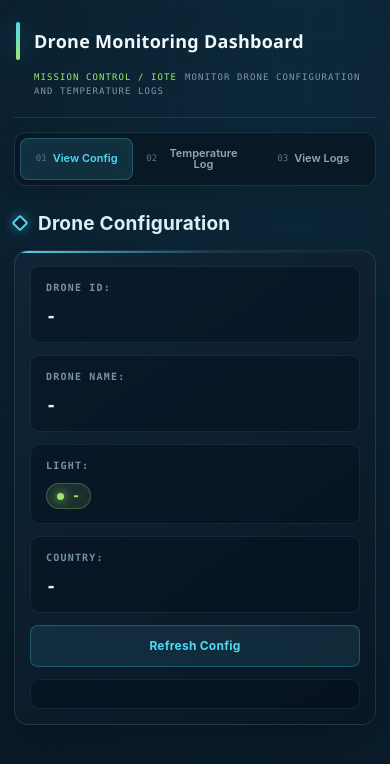
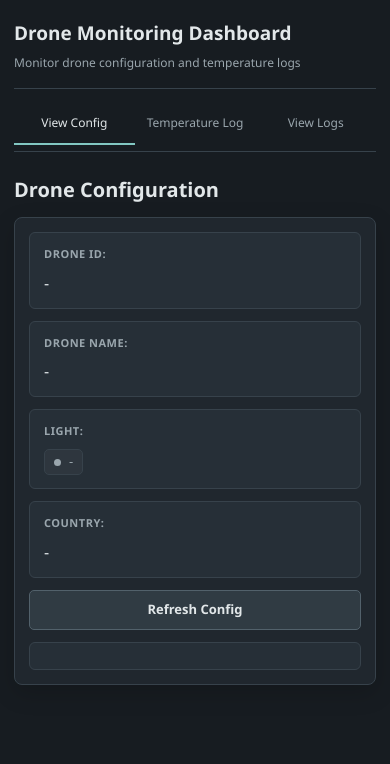
Before and after one commit to Itmetxr/myserver, a website: page public/index.html in a window 390 px wide. Drawn offline with Linux system fonts and the light colour scheme; no server answers.

Commit message:
Refine dashboard into a practical control room

```diff
--- a/public/style.css
+++ b/public/style.css
@@ -1,18 +1,16 @@
 :root {
     color-scheme: dark;
-    --bg: #07111d;
-    --panel: rgba(13, 27, 42, 0.9);
-    --panel-raised: #102237;
-    --panel-soft: #0b1928;
-    --line: rgba(124, 172, 202, 0.17);
-    --text: #e4f1f6;
-    --muted: #8398a9;
-    --cyan: #50d9f2;
-    --cyan-soft: rgba(80, 217, 242, 0.12);
-    --green: #9ee86f;
-    --green-soft: rgba(158, 232, 111, 0.12);
-    --amber: #f6bd60;
-    --shadow: 0 22px 60px rgba(0, 0, 0, 0.3);
+    --bg: #171c21;
+    --panel: #20272e;
+    --panel-raised: #262f37;
+    --line: #37424b;
+    --text: #e2e7e9;
+    --muted: #9aa6ad;
+    --accent: #82c7c2;
+    --accent-soft: rgba(130, 199, 194, 0.12);
+    --green: #a6cf9b;
+    --amber: #e5b66d;
+    --shadow: 0 8px 24px rgba(0, 0, 0, 0.16);
 }
 
 * { box-sizing: border-box; }
@@ -20,199 +18,117 @@
 html { min-width: 320px; background: var(--bg); }
 
 body {
-    position: relative;
-    isolation: isolate;
     min-height: 100vh;
     margin: 0;
-    overflow-x: hidden;
     color: var(--text);
-    background:
-        radial-gradient(ellipse at 82% -15%, rgba(31, 122, 157, 0.22), transparent 38rem),
-        radial-gradient(ellipse at 0% 45%, rgba(20, 76, 103, 0.14), transparent 34rem),
-        var(--bg);
-    font-family: Inter, "Segoe UI", Arial, sans-serif;
-}
-
-body::before {
-    position: fixed;
-    z-index: -1;
-    inset: 0;
-    pointer-events: none;
-    background-image:
-        linear-gradient(rgba(92, 149, 178, 0.035) 1px, transparent 1px),
-        linear-gradient(90deg, rgba(92, 149, 178, 0.035) 1px, transparent 1px);
-    background-size: 34px 34px;
-    content: "";
-    mask-image: linear-gradient(to bottom, black, transparent 85%);
+    background: var(--bg);
+    font-family: "Segoe UI", Arial, sans-serif;
 }
 
 header {
-    position: relative;
     display: flex;
     align-items: center;
     justify-content: space-between;
     gap: 24px;
-    width: min(100% - 48px, 1400px);
-    min-height: 116px;
+    width: min(100% - 48px, 1200px);
+    min-height: 94px;
     margin: 0 auto;
-    padding: 24px 6px;
+    padding: 20px 0;
     border-bottom: 1px solid var(--line);
     text-align: left;
 }
 
-header::before {
-    display: block;
-    flex: 0 0 auto;
-    width: 4px;
-    height: 46px;
-    border-radius: 4px;
-    background: linear-gradient(var(--cyan), var(--green));
-    box-shadow: 0 0 22px rgba(80, 217, 242, 0.4);
-    content: "";
-}
+header::before { display: none; }
 
 header h1 {
     flex: 1;
     margin: 0;
-    color: #f0f8fb;
-    font-family: "Segoe UI", Arial, sans-serif;
-    font-size: clamp(20px, 2vw, 27px);
-    font-weight: 700;
-    letter-spacing: 0.015em;
+    color: var(--text);
+    font-size: clamp(20px, 2vw, 25px);
+    font-weight: 600;
+    letter-spacing: 0;
 }
 
 header p {
+    max-width: 300px;
     margin: 0;
     color: var(--muted);
-    font-family: Consolas, "Courier New", monospace;
-    font-size: 11px;
-    letter-spacing: 0.12em;
-    line-height: 1.6;
+    font-size: 12px;
+    line-height: 1.5;
     text-align: right;
-    text-transform: uppercase;
 }
 
-header p::before {
-    display: block;
-    margin-bottom: 4px;
-    color: var(--green);
-    content: "MISSION CONTROL / IOTE";
-    font-size: 10px;
-}
+header p::before { display: none; }
 
 .navbar {
     display: flex;
     align-items: center;
-    gap: 8px;
-    width: min(100% - 48px, 1400px);
+    gap: 4px;
+    width: min(100% - 48px, 1200px);
     margin: 22px auto 0;
-    padding: 8px;
-    border: 1px solid var(--line);
-    border-radius: 12px;
-    background: rgba(9, 22, 35, 0.82);
-    box-shadow: 0 10px 28px rgba(0, 0, 0, 0.16);
-    backdrop-filter: blur(14px);
+    padding: 0 0 10px;
+    border-bottom: 1px solid var(--line);
 }
 
 .tab-btn {
     display: inline-flex;
     align-items: center;
     justify-content: center;
-    gap: 10px;
-    min-height: 43px;
-    padding: 0 18px;
-    border: 1px solid transparent;
-    border-radius: 8px;
-    color: #91a8b8;
+    min-height: 40px;
+    padding: 0 16px;
+    border: 0;
+    border-bottom: 2px solid transparent;
+    border-radius: 0;
+    color: var(--muted);
     background: transparent;
-    font: 600 13px/1 Inter, "Segoe UI", Arial, sans-serif;
+    font: 500 14px/1 "Segoe UI", Arial, sans-serif;
     text-decoration: none;
-    transition: color 160ms ease, background 160ms ease, border-color 160ms ease, transform 160ms ease;
+    transition: color 150ms ease, border-color 150ms ease;
 }
 
-.tab-btn::before {
-    color: #57768a;
-    font: 11px/1 Consolas, "Courier New", monospace;
-}
-
-.tab-btn[data-page="configPage"]::before,
-.tab-btn[href="/config.html"]::before { content: "01"; }
-.tab-btn[data-page="temperaturePage"]::before,
-.tab-btn[href="/form.html"]::before { content: "02"; }
-.tab-btn[data-page="logsPage"]::before,
-.tab-btn[href="/logs.html"]::before { content: "03"; }
+.tab-btn::before { display: none; }
 
 .tab-btn:hover {
-    transform: translateY(-1px);
-    border-color: var(--line);
     color: var(--text);
-    background: rgba(80, 217, 242, 0.06);
+    background: rgba(255, 255, 255, 0.035);
 }
 
 .tab-btn.active {
-    border-color: rgba(80, 217, 242, 0.25);
-    color: var(--cyan);
-    background: var(--cyan-soft);
-    box-shadow: inset 0 0 18px rgba(80, 217, 242, 0.035);
+    border-bottom-color: var(--accent);
+    color: var(--text);
+    background: transparent;
 }
 
 .page {
     display: none;
-    width: min(100% - 48px, 1400px);
-    margin: 34px auto 64px;
-    animation: panel-in 240ms ease-out both;
+    width: min(100% - 48px, 1200px);
+    margin: 30px auto 56px;
 }
 
 .page.active { display: block; }
 
-@keyframes panel-in {
-    from { opacity: 0; transform: translateY(7px); }
-    to { opacity: 1; transform: translateY(0); }
+.page h2 {
+    margin: 0 0 18px;
+    color: var(--text);
+    font-size: 20px;
+    font-weight: 600;
+    letter-spacing: 0;
 }
 
-.page h2 {
-    display: flex;
-    align-items: center;
-    gap: 12px;
-    margin: 0 0 20px;
-    color: #dff4fa;
-    font-size: clamp(19px, 2vw, 24px);
-    font-weight: 650;
-    letter-spacing: 0.01em;
-}
-
-.page h2::before {
-    width: 8px;
-    height: 8px;
-    border: 2px solid var(--cyan);
-    border-radius: 2px;
-    box-shadow: 0 0 12px rgba(80, 217, 242, 0.5);
-    content: "";
-    transform: rotate(45deg);
-}
+.page h2::before { display: none; }
 
 .config-card,
 .form-card {
-    position: relative;
-    overflow: hidden;
     max-width: 100%;
-    padding: clamp(20px, 3vw, 34px);
+    padding: 22px;
     border: 1px solid var(--line);
-    border-radius: 14px;
-    background: linear-gradient(145deg, rgba(17, 37, 56, 0.97), rgba(9, 23, 37, 0.96));
+    border-radius: 8px;
+    background: var(--panel);
     box-shadow: var(--shadow);
 }
 
 .config-card::before,
-.form-card::before {
-    position: absolute;
-    top: 0;
-    left: 0;
-    width: 100%;
-    height: 2px;
-    background: linear-gradient(90deg, var(--cyan), rgba(80, 217, 242, 0.12) 55%, transparent);
-    content: "";
-}
+.form-card::before { display: none; }
 
 .config-card {
     display: grid;
@@ -224,10 +140,10 @@ header p::before {
 .form-card > p {
     min-width: 0;
     margin: 0;
-    padding: 16px 18px;
-    border: 1px solid rgba(124, 172, 202, 0.12);
-    border-radius: 9px;
-    background: rgba(4, 15, 25, 0.44);
+    padding: 15px 16px;
+    border: 1px solid var(--line);
+    border-radius: 6px;
+    background: var(--panel-raised);
     line-height: 1.5;
 }
 
@@ -235,17 +151,18 @@ header p::before {
 .form-card strong {
     display: block;
     min-width: 0;
-    margin-bottom: 9px;
-    color: #7892a5;
-    font: 600 10px/1.4 Consolas, "Courier New", monospace;
-    letter-spacing: 0.12em;
+    margin-bottom: 8px;
+    color: var(--muted);
+    font-size: 11px;
+    font-weight: 600;
+    letter-spacing: 0.045em;
     text-transform: uppercase;
 }
 
 .config-card span,
 .form-card span {
-    color: #e6f5fa;
-    font: 600 clamp(17px, 2vw, 22px)/1.3 Consolas, "Courier New", monospace;
+    color: var(--text);
+    font: 500 clamp(16px, 2vw, 20px)/1.35 "Segoe UI", Arial, sans-serif;
     overflow-wrap: anywhere;
 }
 
@@ -254,11 +171,11 @@ header p::before {
     align-items: center;
     gap: 8px;
     min-height: 26px;
-    padding: 3px 10px;
-    border: 1px solid rgba(158, 232, 111, 0.28);
-    border-radius: 99px;
-    color: var(--green);
-    background: var(--green-soft);
+    padding: 3px 9px;
+    border: 1px solid var(--line);
+    border-radius: 5px;
+    color: var(--muted);
+    background: rgba(255, 255, 255, 0.035);
     font-size: 13px;
     text-transform: uppercase;
 }
@@ -268,7 +185,6 @@ header p::before {
     height: 7px;
     border-radius: 50%;
     background: currentColor;
-    box-shadow: 0 0 10px currentColor;
     content: "";
 }
 
@@ -276,24 +192,22 @@ header p::before {
 .form-card button,
 #refreshLogsBtn,
 .pagination button {
-    min-height: 42px;
-    padding: 0 17px;
-    border: 1px solid rgba(80, 217, 242, 0.25);
-    border-radius: 8px;
-    color: var(--cyan);
-    background: rgba(80, 217, 242, 0.09);
-    font: 650 12px/1 Inter, "Segoe UI", Arial, sans-serif;
-    letter-spacing: 0.02em;
-    transition: background 160ms ease, border-color 160ms ease, transform 160ms ease;
+    min-height: 40px;
+    padding: 0 15px;
+    border: 1px solid #52616b;
+    border-radius: 5px;
+    color: var(--text);
+    background: #303b43;
+    font: 600 13px/1 "Segoe UI", Arial, sans-serif;
+    transition: background 150ms ease, border-color 150ms ease;
 }
 
 .config-card button:hover,
 .form-card button:hover,
 #refreshLogsBtn:hover,
 .pagination button:hover:not(:disabled) {
-    transform: translateY(-1px);
-    border-color: rgba(80, 217, 242, 0.55);
-    background: rgba(80, 217, 242, 0.16);
+    border-color: #71828c;
+    background: #39464f;
 }
 
 .config-card button { justify-self: start; }
@@ -314,60 +228,60 @@ header p::before {
 .form-card form {
     grid-column: 1 / -1;
     margin: 8px 0 0;
-    padding: 20px;
-    border: 1px solid rgba(124, 172, 202, 0.12);
-    border-radius: 10px;
-    background: rgba(4, 15, 25, 0.44);
+    padding: 18px;
+    border: 1px solid var(--line);
+    border-radius: 6px;
+    background: var(--panel-raised);
 }
 
 label {
     display: block;
-    margin-bottom: 10px;
-    color: #9ab0bf;
-    font: 600 11px/1.4 Consolas, "Courier New", monospace;
-    letter-spacing: 0.1em;
-    text-transform: uppercase;
+    margin-bottom: 9px;
+    color: var(--muted);
+    font-size: 12px;
+    font-weight: 600;
+    letter-spacing: 0.035em;
 }
 
 input[type="number"] {
     display: block;
     width: 100%;
-    min-height: 52px;
-    margin: 0 0 14px;
-    padding: 0 15px;
-    border: 1px solid rgba(124, 172, 202, 0.24);
-    border-radius: 8px;
+    min-height: 48px;
+    margin: 0 0 13px;
+    padding: 0 13px;
+    border: 1px solid #48545d;
+    border-radius: 5px;
     outline: none;
     color: var(--text);
-    background: #081522;
-    font: 600 20px/1 Consolas, "Courier New", monospace;
-    transition: border-color 160ms ease, box-shadow 160ms ease;
+    background: #171d22;
+    font: 500 18px/1 "Segoe UI", Arial, sans-serif;
+    transition: border-color 150ms ease, box-shadow 150ms ease;
 }
 
 input[type="number"]:focus {
-    border-color: rgba(80, 217, 242, 0.72);
-    box-shadow: 0 0 0 3px rgba(80, 217, 242, 0.12);
+    border-color: var(--accent);
+    box-shadow: 0 0 0 2px rgba(130, 199, 194, 0.15);
 }
 
-input::placeholder { color: #4f687a; }
+input::placeholder { color: #7b878e; }
 
 #submitTemperatureBtn {
-    border-color: rgba(158, 232, 111, 0.34);
-    color: #d8ffc0;
-    background: rgba(158, 232, 111, 0.12);
+    border-color: #477d77;
+    color: #d4ece9;
+    background: #31534f;
 }
 
 #submitTemperatureBtn:hover {
-    border-color: rgba(158, 232, 111, 0.62);
-    background: rgba(158, 232, 111, 0.2);
+    border-color: #619790;
+    background: #3b625d;
 }
 
 .table-container {
     width: 100%;
     overflow: auto;
     border: 1px solid var(--line);
-    border-radius: 12px;
-    background: rgba(9, 22, 35, 0.92);
+    border-radius: 7px;
+    background: var(--panel);
     box-shadow: var(--shadow);
 }
 
@@ -378,47 +292,47 @@ table {
     text-align: left;
 }
 
-thead { background: rgba(80, 217, 242, 0.08); }
+thead { background: #29323a; }
 
 th {
-    color: #8ca8b9;
-    font: 600 10px/1.4 Consolas, "Courier New", monospace;
-    letter-spacing: 0.11em;
+    color: #b0bbc1;
+    font-size: 11px;
+    font-weight: 600;
+    letter-spacing: 0.045em;
     text-transform: uppercase;
 }
 
 th, td {
-    padding: 15px 18px;
-    border-bottom: 1px solid rgba(124, 172, 202, 0.1);
+    padding: 13px 16px;
+    border-bottom: 1px solid var(--line);
     text-align: left;
 }
 
 td {
-    color: #c8dce5;
-    font: 13px/1.5 Consolas, "Courier New", monospace;
+    color: #d0d7da;
+    font: 13px/1.5 "Segoe UI", Arial, sans-serif;
 }
 
-tbody tr { transition: background 140ms ease; }
-tbody tr:hover { background: rgba(80, 217, 242, 0.055); }
+tbody tr { transition: background 120ms ease; }
+tbody tr:hover { background: rgba(255, 255, 255, 0.035); }
 tbody tr:last-child td { border-bottom: 0; }
-
-tbody td:last-child { color: var(--cyan); }
+tbody td:last-child { color: var(--accent); }
 
 .pagination {
     display: flex;
     align-items: center;
     justify-content: flex-end;
     gap: 10px;
-    margin: 18px 0;
+    margin: 16px 0;
 }
 
 .pagination button { min-height: 36px; padding: 0 13px; }
-.pagination button:disabled { opacity: 0.38; cursor: not-allowed; }
+.pagination button:disabled { opacity: 0.42; cursor: not-allowed; }
 
 #pageInfo {
     min-width: 74px;
     color: var(--muted);
-    font: 11px/1 Consolas, "Courier New", monospace;
+    font-size: 12px;
     text-align: center;
 }
 
@@ -432,43 +346,40 @@ tbody td:last-child { color: var(--cyan); }
 }
 
 :focus-visible {
-    outline: 2px solid var(--cyan);
-    outline-offset: 3px;
+    outline: 2px solid var(--accent);
+    outline-offset: 2px;
 }
 
 @media (max-width: 680px) {
     header {
         flex-wrap: wrap;
-        gap: 10px 14px;
-        width: min(100% - 28px, 1400px);
+        gap: 8px 14px;
+        width: min(100% - 28px, 1200px);
         min-height: 0;
-        padding: 22px 2px 18px;
+        padding: 20px 0 16px;
     }
 
-    header::before { height: 38px; }
-    header h1 { font-size: 18px; }
-    header p { width: 100%; padding-left: 18px; text-align: left; font-size: 9px; }
-    header p::before { display: inline; margin-right: 8px; font-size: 9px; }
+    header h1 { font-size: 19px; }
+    header p { width: 100%; max-width: none; text-align: left; }
 
     .navbar {
-        gap: 5px;
-        width: min(100% - 28px, 1400px);
+        gap: 0;
+        width: min(100% - 28px, 1200px);
         margin-top: 14px;
-        padding: 5px;
+        padding-bottom: 6px;
     }
 
-    .tab-btn { flex: 1; gap: 6px; min-height: 42px; padding: 0 7px; font-size: 11px; }
-    .tab-btn::before { font-size: 9px; }
+    .tab-btn { flex: 1; min-height: 42px; padding: 0 7px; font-size: 12px; }
 
-    .page { width: min(100% - 28px, 1400px); margin: 26px auto 44px; }
-    .page h2 { margin-bottom: 15px; }
+    .page { width: min(100% - 28px, 1200px); margin: 24px auto 40px; }
+    .page h2 { margin-bottom: 14px; }
 
-    .config-card, .form-card { grid-template-columns: 1fr; padding: 15px; }
-    .config-card p, .form-card > p { padding: 14px 15px; }
+    .config-card, .form-card { grid-template-columns: 1fr; padding: 14px; }
+    .config-card p, .form-card > p { padding: 13px 14px; }
     .config-card button { width: 100%; }
-    .form-card form { grid-column: 1; padding: 15px; }
+    .form-card form { grid-column: 1; padding: 14px; }
 
-    th, td { padding: 13px 14px; }
+    th, td { padding: 12px; }
     .pagination { justify-content: space-between; }
 }
 
```
